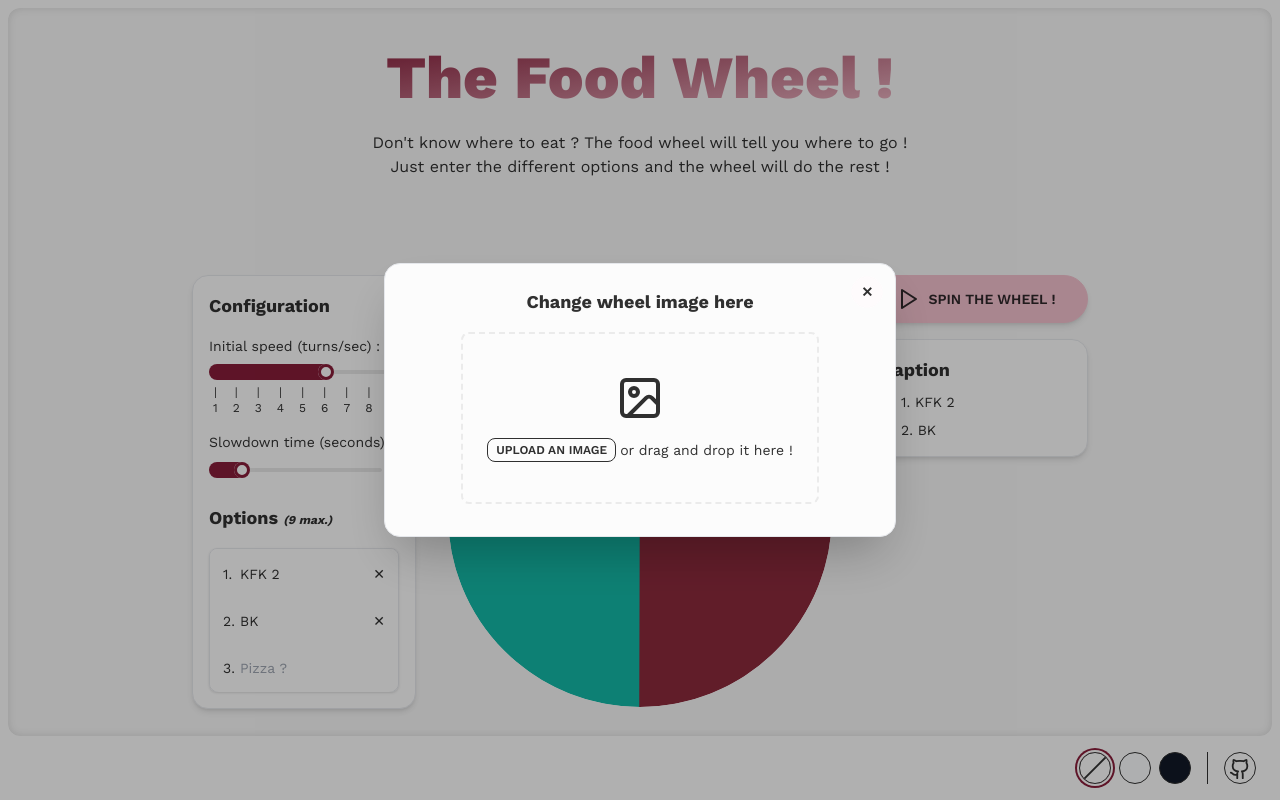
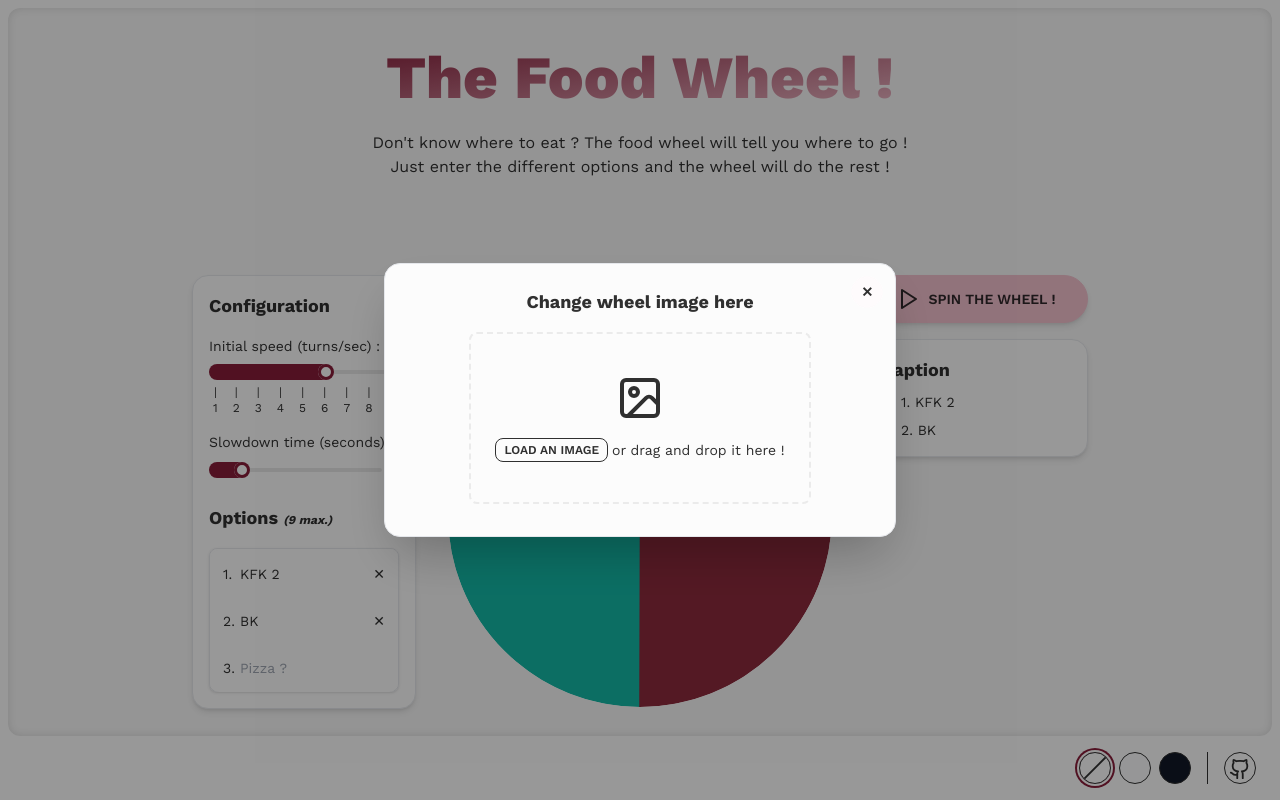
Before and after one commit to MaoDeMatos/the-food-wheel, a Next.js app: page / in a window 1280 px wide. Both pictures are taken after a click on the button "CHANGE WHEEL IMAGE". Built offline with nearby package versions, Linux system fonts and the light colour scheme.

Commit message:
♻️ Use browser native `dialog` for `WheelImageModal`
This is the new recommanded way of using `daisyui`'s dialog

```diff
--- a/src/app/_wheel/ChangeWheelImage.tsx
+++ b/src/app/_wheel/ChangeWheelImage.tsx
@@ -1,7 +1,7 @@
 import { FileMinus, FilePlus } from 'lucide-react';
-import { useEffect, useMemo, useState } from 'react';
+import { useMemo } from 'react';
 
-import { WheelImageModal } from './WheelImageModal';
+import { WheelImageModal, getWheelModalEl } from './WheelImageModal';
 
 type ChangeWheelImageProps = {
   image: string | null;
@@ -9,8 +9,10 @@ type ChangeWheelImageProps = {
 };
 
 export function ChangeWheelImage({ image, setImage }: ChangeWheelImageProps) {
-  const [isModalOpen, setIsModalOpen] = useState(false);
-  const [error, setError] = useState<Error | null>(null);
+  const openModal = () => {
+    const wheelModal = getWheelModalEl();
+    wheelModal.showModal();
+  };
 
   const { hasImage, Icon } = useMemo(() => {
     const hasImage = Boolean(image);
@@ -21,27 +23,19 @@ export function ChangeWheelImage({ image, setImage }: ChangeWheelImageProps) {
     };
   }, [image]);
 
-  useEffect(() => {
-    if (hasImage || !isModalOpen) setError(null);
-  }, [hasImage, isModalOpen]);
-
   return (
     <>
       <button
         type="button"
         className="btn btn-circle btn-primary absolute -top-0 right-0 z-[1] flex p-1 shadow-md"
         title={hasImage ? 'Remove image' : 'Add image'}
-        onClick={() => (hasImage ? setImage(null) : setIsModalOpen(true))}
+        onClick={() => (hasImage ? setImage(null) : openModal())}
       >
         <Icon />
         <span className="sr-only">Change wheel image</span>
       </button>
 
-      <WheelImageModal
-        isOpen={isModalOpen}
-        setIsOpen={setIsModalOpen}
-        {...{ setImage, error, setError }}
-      />
+      <WheelImageModal setImage={setImage} />
     </>
   );
 }
--- a/src/app/_wheel/WheelImageModal.tsx
+++ b/src/app/_wheel/WheelImageModal.tsx
@@ -1,29 +1,35 @@
 import { Image as ImageIcon } from 'lucide-react';
+import { useState } from 'react';
 import { createPortal } from 'react-dom';
 import { useDropzone } from 'react-dropzone';
 
 import { classNames } from '@/utils';
 import { useIsMounted } from '@/utils/useIsMounted';
 
-interface WheelImageModalProps {
-  isOpen: boolean;
-  setIsOpen: (bool: boolean) => void;
-  setImage: (newImage: string | null) => void;
-  error: Error | null;
-  setError: (err: Error) => void;
+const WHEEL_IMAGE_MODAL_ID = 'change-wheel-image-modal';
+
+export function getWheelModalEl(): HTMLDialogElement {
+  const wheelModal =
+    document.getElementById<HTMLDialogElement>(WHEEL_IMAGE_MODAL_ID);
+  if (!wheelModal) {
+    throw new Error(
+      `getWheelModalEl: element with id '${WHEEL_IMAGE_MODAL_ID}' not found`
+    );
+  }
+  return wheelModal;
 }
 
-export function WheelImageModal({
-  isOpen,
-  setIsOpen,
-  setImage,
-  error,
-  setError,
-}: WheelImageModalProps) {
+interface WheelImageModalProps {
+  setImage: (newImage: string | null) => void;
+}
+
+export function WheelImageModal({ setImage }: WheelImageModalProps) {
+  const [error, setError] = useState<Error | null>(null);
   const isMounted = useIsMounted(); // Use this to avoid SSR errors
 
   function closeModal() {
-    setIsOpen(false);
+    const wheelModal = getWheelModalEl();
+    wheelModal.close();
   }
 
   const { getRootProps, getInputProps, isDragActive } = useDropzone({
@@ -33,6 +39,7 @@ export function WheelImageModal({
     onDropAccepted(files) {
       setImage(URL.createObjectURL(files?.[0]));
       closeModal();
+      setError(null);
     },
     onDropRejected(fileRejections) {
       setError(
@@ -49,12 +56,9 @@ export function WheelImageModal({
 
   return isMounted
     ? createPortal(
-        <div
-          className={classNames('modal', isOpen && 'modal-open')}
-          onClick={(e) => {
-            if (e.target !== e.currentTarget) return;
-            closeModal();
-          }}
+        <dialog
+          id={WHEEL_IMAGE_MODAL_ID}
+          className={'modal modal-bottom sm:modal-middle'}
         >
           <div className="modal-box relative flex flex-col items-center gap-2 border bg-base-100 dark:border-transparent dark:bg-neutral dark:text-neutral-content">
             <h1 className="text-lg font-bold">Change wheel image here</h1>
@@ -68,13 +72,14 @@ export function WheelImageModal({
               ✕
             </button>
 
+            {/* Drop zone */}
             <div
               {...getRootProps({
                 className: classNames(
                   'p-2 relative',
                   'rounded-xl transition absolute inset-0',
                   isDragActive &&
-                    'opacity-60 dark:bg-neutral-focus dark:opacity-40'
+                    'opacity-70 bg-base-300/70 dark:bg-base-100/50'
                 ),
               })}
             >
@@ -86,9 +91,9 @@ export function WheelImageModal({
                 <div className="flex flex-wrap justify-center gap-1 text-sm leading-6 text-neutral-content">
                   <label
                     htmlFor="file-upload"
-                    className="btn btn-neutral btn-outline btn-xs"
+                    className="btn btn-outline btn-neutral btn-xs"
                   >
-                    Upload an image
+                    Load an image
                   </label>
                   <input
                     {...getInputProps({
@@ -108,7 +113,13 @@ export function WheelImageModal({
               </div>
             </div>
           </div>
-        </div>,
+
+          <form method="dialog" className="modal-backdrop">
+            <button>
+              <span className="sr-only">close</span>
+            </button>
+          </form>
+        </dialog>,
         document.body
       )
     : null;
--- a/src/app/globals.css
+++ b/src/app/globals.css
@@ -31,4 +31,28 @@
   /* border: 3px solid hsl(var(--n)); */
 }
 
+/*
+ * Overrides daisyui's styles
+ * We don't need it as our :root is not scrolling
+ */
+:root:has(
+    :is(
+        .modal-open,
+        .modal:target,
+        .modal-toggle:checked + .modal,
+        .modal[open]
+      )
+  ) {
+  scrollbar-gutter: auto !important;
+}
 /* Scrollbars end */
+
+/* Remove daisyui's default styles */
+.modal::backdrop {
+  background-color: #0000;
+  animation: none;
+}
+
+.modal .modal-backdrop {
+  background-color: #0006;
+}
--- /dev/null
+++ b/src/utils/global.d.ts
@@ -0,0 +1,3 @@
+interface Document {
+  getElementById<T extends HTMLElement>(id: string): T | null;
+}
```
